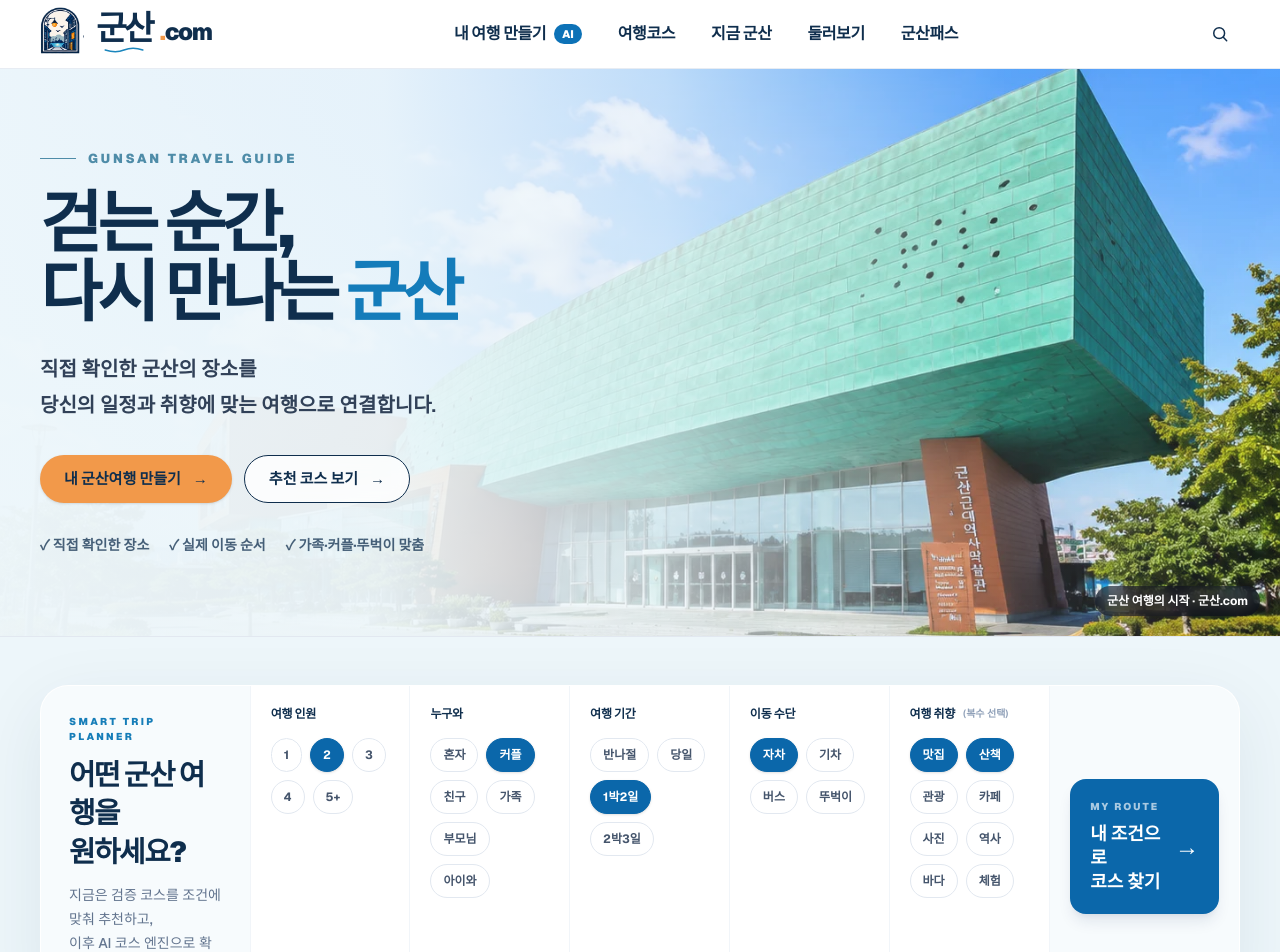
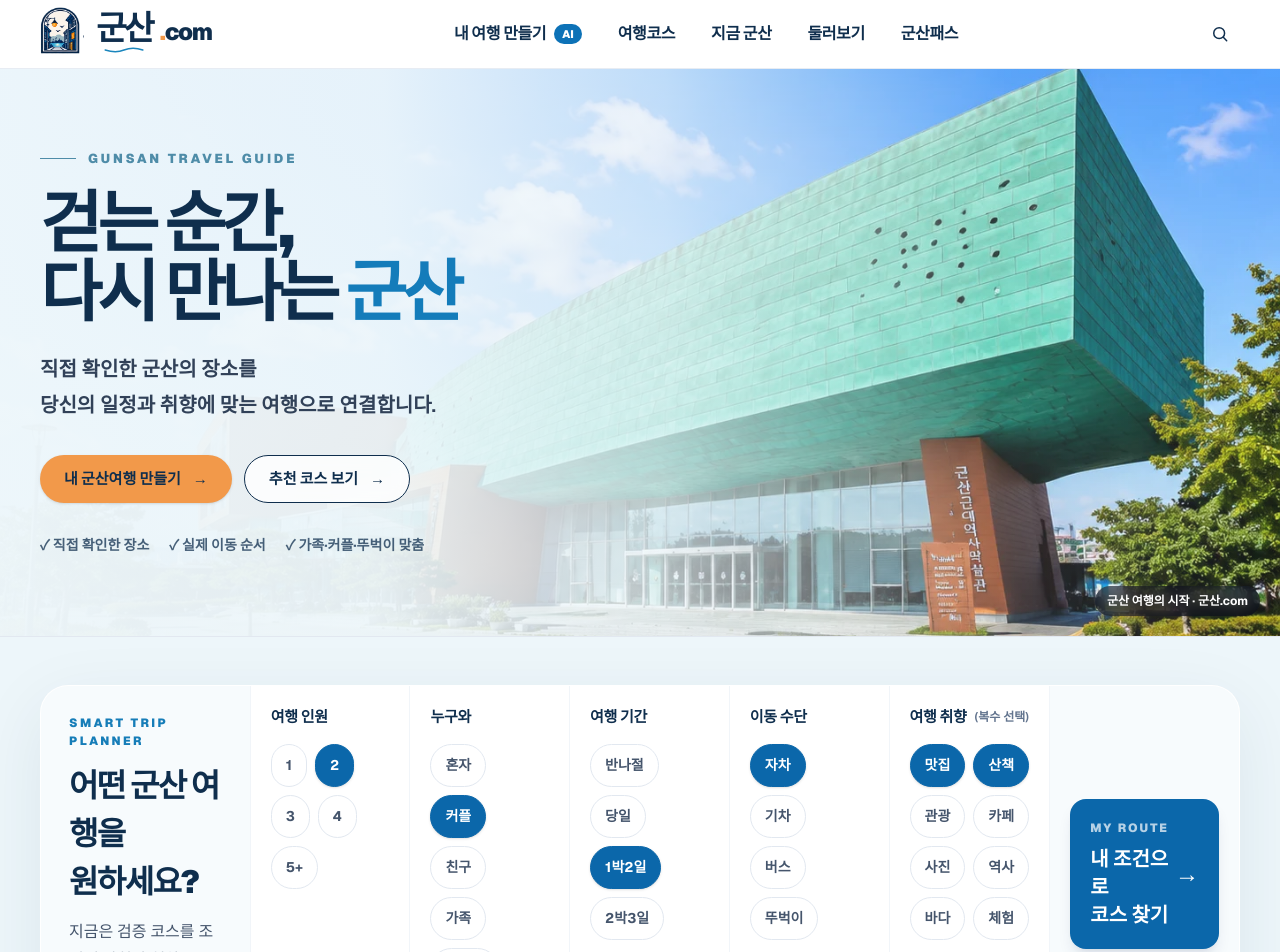
Before and after one commit to Aprasaks/gunsan-com, a Next.js app: page / in a window 1280 px wide. Shown: the top 952 px of the page. Built offline with nearby package versions, Linux system fonts and the light colour scheme; a web font is replaced by a local one.

Commit message:
make trip planner typography comfortably readable

```diff
--- a/components/CourseFinder.tsx
+++ b/components/CourseFinder.tsx
@@ -38,13 +38,13 @@ export default function CourseFinder() {
     <div className="overflow-hidden rounded-[28px] border border-white/80 bg-white shadow-[0_20px_70px_rgba(15,46,77,0.08)]">
       <div className="grid gap-0 xl:grid-cols-[1.05fr_4fr_0.95fr]">
         <div className="border-b border-slate-100 bg-[#f7fbfd] p-6 sm:p-7 xl:border-b-0 xl:border-r">
-          <p className="text-[10px] font-black tracking-[0.24em] text-[#167db8]">SMART TRIP PLANNER</p>
-          <h2 className="mt-3 text-2xl font-black tracking-[-0.05em] text-gunsan-navy sm:text-[1.8rem]">
+          <p className="text-[12px] font-black tracking-[0.2em] text-[#167db8]">SMART TRIP PLANNER</p>
+          <h2 className="mt-3 text-[1.9rem] font-black tracking-[-0.05em] text-gunsan-navy sm:text-[2rem]">
             어떤 군산 여행을
             <br />
             원하세요?
           </h2>
-          <p className="mt-3 text-sm font-medium leading-6 text-slate-500">
+          <p className="mt-3 text-[16px] font-medium leading-7 text-slate-600">
             지금은 검증 코스를 조건에 맞춰 추천하고,
             <br className="hidden xl:block" /> 이후 AI 코스 엔진으로 확장합니다.
           </p>
@@ -109,8 +109,8 @@ export default function CourseFinder() {
             className="group flex min-h-28 w-full items-center justify-between rounded-2xl bg-[#0b67aa] px-5 py-5 text-left text-white shadow-lg shadow-blue-950/10 transition hover:-translate-y-0.5 hover:bg-[#095d9b]"
           >
             <span>
-              <span className="block text-[10px] font-black tracking-[0.2em] text-white/65">MY ROUTE</span>
-              <span className="mt-2 block text-lg font-black leading-6">
+              <span className="block text-[12px] font-black tracking-[0.16em] text-white/70">MY ROUTE</span>
+              <span className="mt-2 block text-[1.25rem] font-black leading-7">
                 내 조건으로
                 <br />
                 코스 찾기
@@ -136,8 +136,8 @@ function ChoiceGroup({
   return (
     <div className="min-h-[150px] border-b border-slate-100 p-5 md:[&:nth-last-child(-n+1)]:border-b-0 xl:border-b-0 xl:border-r xl:last:border-r-0">
       <div className="mb-4 flex items-center gap-2">
-        <p className="text-xs font-black tracking-[-0.02em] text-gunsan-navy">{title}</p>
-        {hint ? <span className="text-[10px] font-semibold text-slate-400">({hint})</span> : null}
+        <p className="text-[15px] font-extrabold tracking-[-0.02em] text-gunsan-navy">{title}</p>
+        {hint ? <span className="text-[12px] font-semibold text-slate-500">({hint})</span> : null}
       </div>
       {children}
     </div>
@@ -159,7 +159,7 @@ function ChoiceButton({
       onClick={onClick}
       aria-pressed={active}
       className={[
-        "rounded-full border px-3 py-2 text-xs font-bold transition",
+        "rounded-full border px-3.5 py-2.5 text-[14px] font-bold transition",
         active
           ? "border-[#0b67aa] bg-[#0b67aa] text-white shadow-sm"
           : "border-slate-200 bg-white text-slate-600 hover:border-[#6ca8ca] hover:text-gunsan-navy",
```
